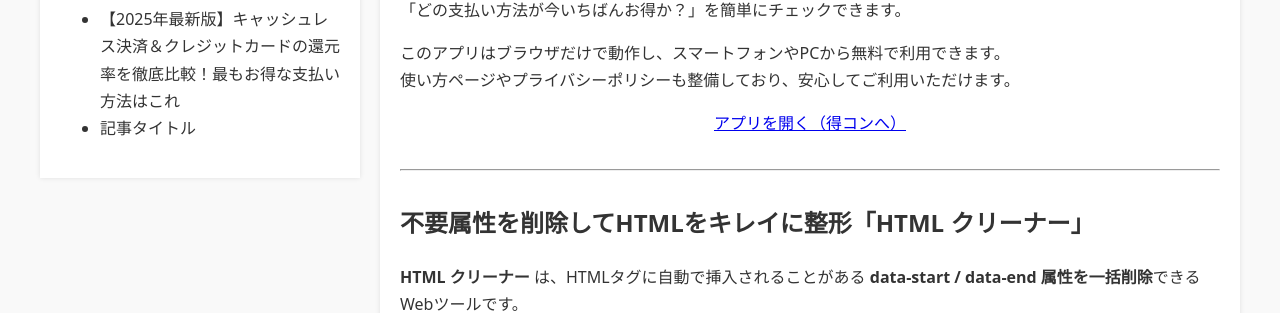
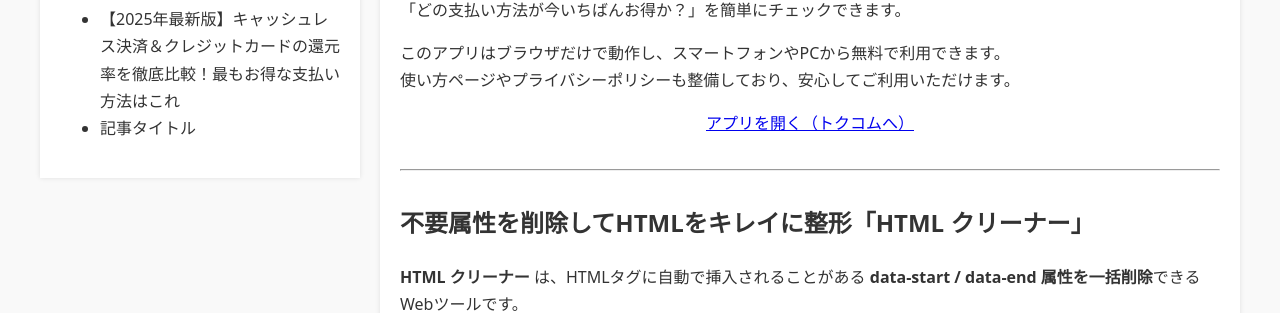
Before and after one commit to bujutu/bujutu.github.io, a Jekyll site: the page built from index.html, in a window 1280 px wide. Shown: the part 302-615 px from the top of the page. Built offline with Jekyll 4.4.1, drawn with Linux system fonts in a browser that asks for light colours.

Commit message:
Update index.html

```diff
--- a/index.html
+++ b/index.html
@@ -17,7 +17,7 @@ title: ホーム
     </p>
     <p style="text-align: center;">
       <a href="https://bujutu.github.io/toku-com/" target="_blank" class="button">
-        アプリを開く（得コンへ）
+        アプリを開く（トクコムへ）
       </a>
     </p>
     <hr style="margin: 2rem 0;">
```
